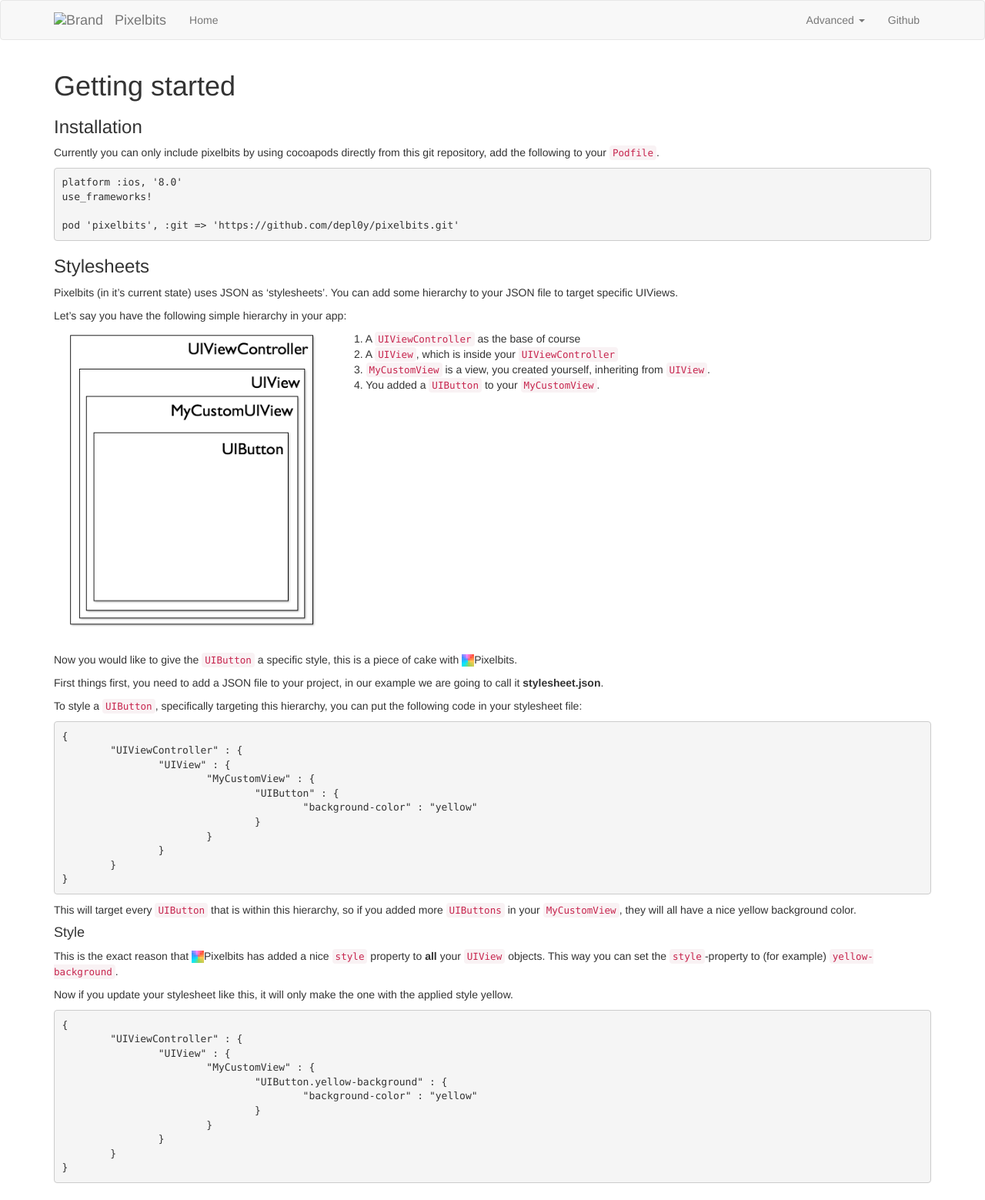
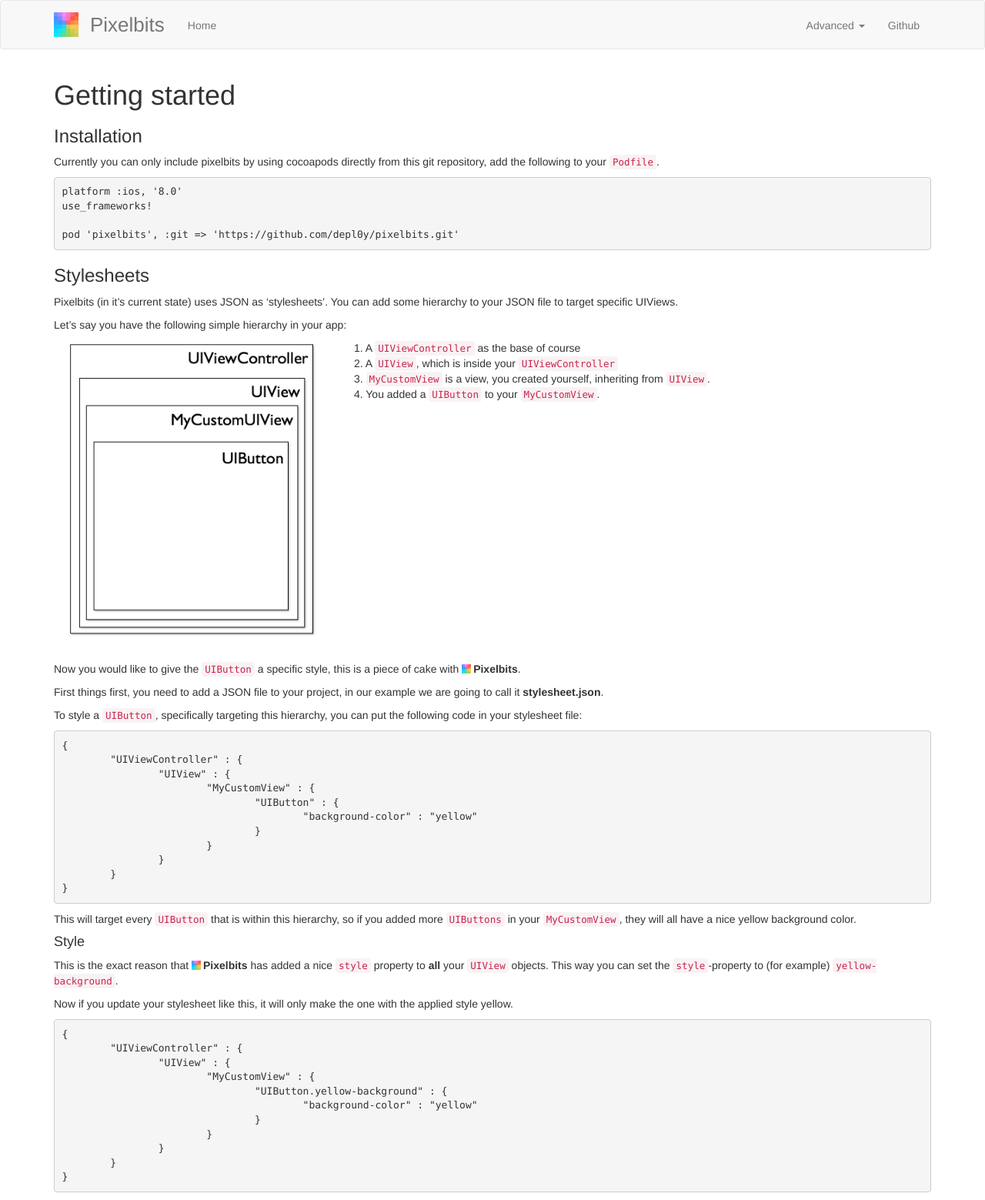
Before and after one commit to depl0y/pixelbits, a Jekyll site: the page built from index.md, in a window 1280 px wide. Shown: the whole page at 77% size. Built offline with Jekyll 4.4.1, drawn with Linux system fonts in a browser that asks for light colours; nearby versions of some CDN libraries; library files that are not in the unit come from our copies.

Commit message:
Update config again

```diff
--- a/_config.yml
+++ b/_config.yml
@@ -12,8 +12,8 @@ description: > # this means to ignore newlines until "baseurl:"
   Write an awesome description for your new site here. You can edit this
   line in _config.yml. It will appear in your document head meta (for
   Google search results) and in your feed.xml site description.
-baseurl: "pixelbits" # the subpath of your site, e.g. /blog
-url: "http://depl0y.github.io/" # the base hostname & protocol for your site
+baseurl: "/pixelbits" # the subpath of your site, e.g. /blog
+url: "http://depl0y.github.io" # the base hostname & protocol for your site
 twitter_username: depl0y
 github_username:  depl0y
 
```
Also changed, not shown: 2 other files.
